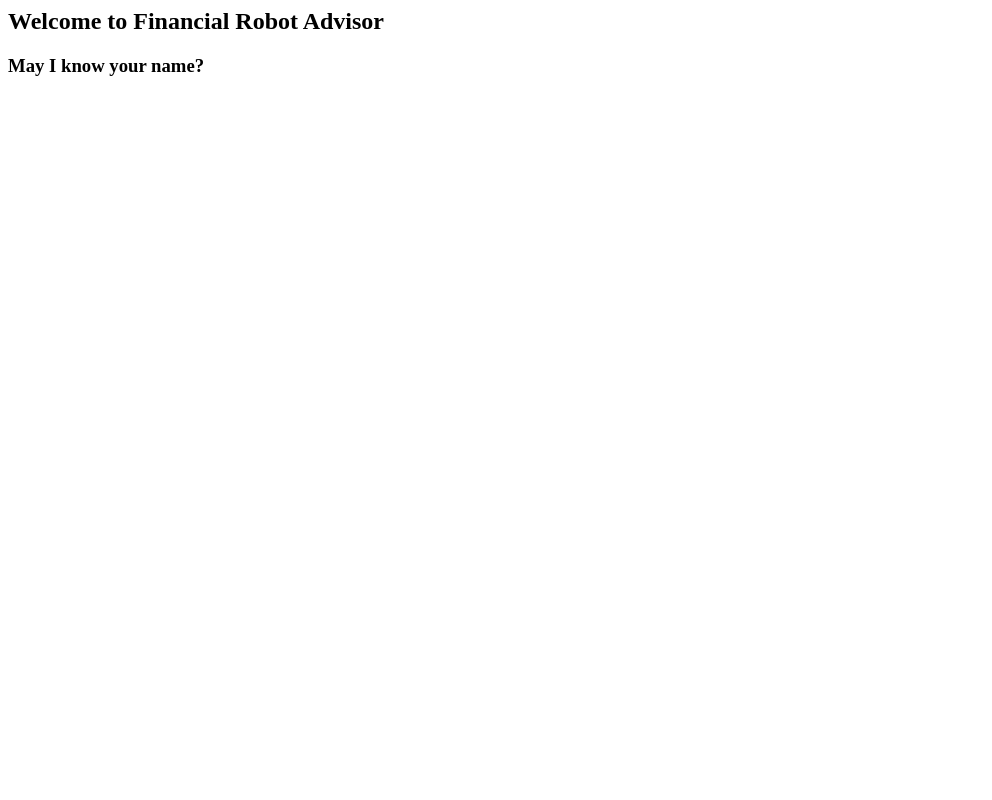
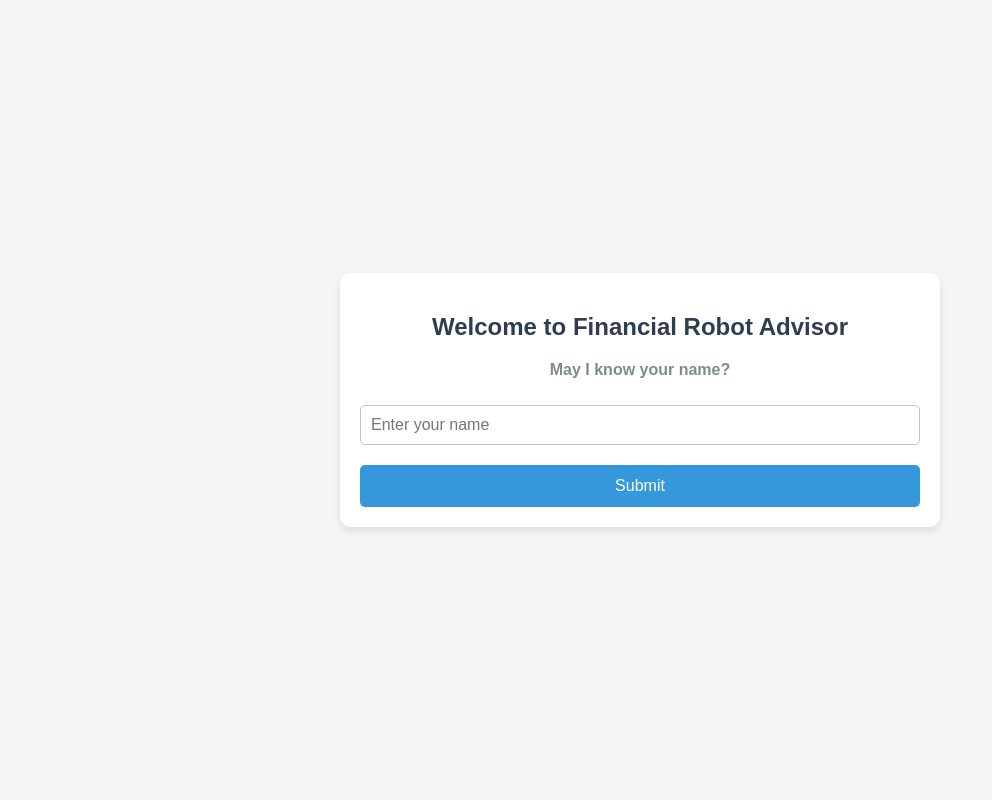
Before and after one commit to leileijng/BC3415_homework1, a Flask app: page / in a window 1280 px wide. Shown: the whole page, without its empty margins (0-992 px from the left). Run offline with Flask 3, Linux system fonts and the light colour scheme.

Commit message:
Update index.html

```diff
--- a/templates/index.html
+++ b/templates/index.html
@@ -1,3 +1,96 @@
-<h2>Welcome to Financial Robot Advisor</h2>
+<!DOCTYPE html>
+<html lang="en">
+<head>
+    <meta charset="UTF-8">
+    <meta name="viewport" content="width=device-width, initial-scale=1.0">
+    <title>Financial Robot Advisor</title>
+    <style>
+        body {
+            font-family: Arial, sans-serif;
+            margin: 0;
+            padding: 0;
+            display: flex;
+            justify-content: center;
+            align-items: center;
+            min-height: 100vh;
+            background-color: #f5f5f5;
+        }
 
-<h3><p>May I know your name?</p></h3>
+        .container {
+            width: 90%;
+            max-width: 600px;
+            background-color: #fff;
+            box-shadow: 0 4px 8px rgba(0, 0, 0, 0.1);
+            border-radius: 10px;
+            padding: 20px;
+            box-sizing: border-box;
+            text-align: center;
+        }
+
+        h2 {
+            color: #2c3e50;
+            font-size: 24px;
+            margin-bottom: 20px;
+        }
+
+        h3 {
+            color: #34495e;
+            font-size: 18px;
+            margin-bottom: 15px;
+        }
+
+        p {
+            font-size: 16px;
+            color: #7f8c8d;
+        }
+
+        input[type="text"] {
+            width: 100%;
+            padding: 10px;
+            margin: 10px 0;
+            border: 1px solid #bdc3c7;
+            border-radius: 5px;
+            box-sizing: border-box;
+            font-size: 16px;
+        }
+
+        input[type="submit"] {
+            background-color: #3498db;
+            color: white;
+            padding: 12px 20px;
+            margin-top: 10px;
+            border: none;
+            border-radius: 5px;
+            cursor: pointer;
+            font-size: 16px;
+            width: 100%;
+        }
+
+        input[type="submit"]:hover {
+            background-color: #2980b9;
+        }
+
+        @media only screen and (min-width: 768px) {
+            .container {
+                width: 70%;
+            }
+        }
+
+        @media only screen and (min-width: 1024px) {
+            .container {
+                width: 50%;
+            }
+        }
+    </style>
+</head>
+<body>
+    <div class="container">
+        <h2>Welcome to Financial Robot Advisor</h2>
+        <h3><p>May I know your name?</p></h3>
+        <form action="">
+            <input type="text" name="name" placeholder="Enter your name">
+            <input type="submit" value="Submit">
+        </form>
+    </div>
+</body>
+</html>
```
